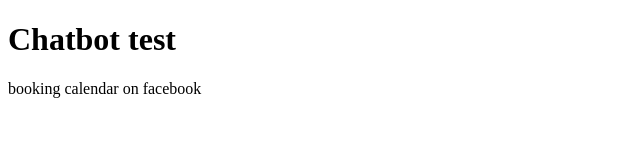
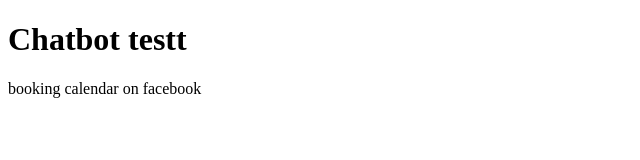
Before and after one commit to YanisaJ/chatbotnode, a website: page page/home.html in a window 1280 px wide. Shown: the full height of the page, 0-640 px from the left. Drawn offline with Linux system fonts and the light colour scheme.

```diff
--- a/page/home.html
+++ b/page/home.html
@@ -4,7 +4,7 @@
 <title>bot test</title>
 </head>
 <body>
-<h1>Chatbot test</h1>
+<h1>Chatbot testt</h1>
 <p>booking calendar on facebook</p>
 
 <!-- Messenger ปลั๊กอินแชท Code -->
```
